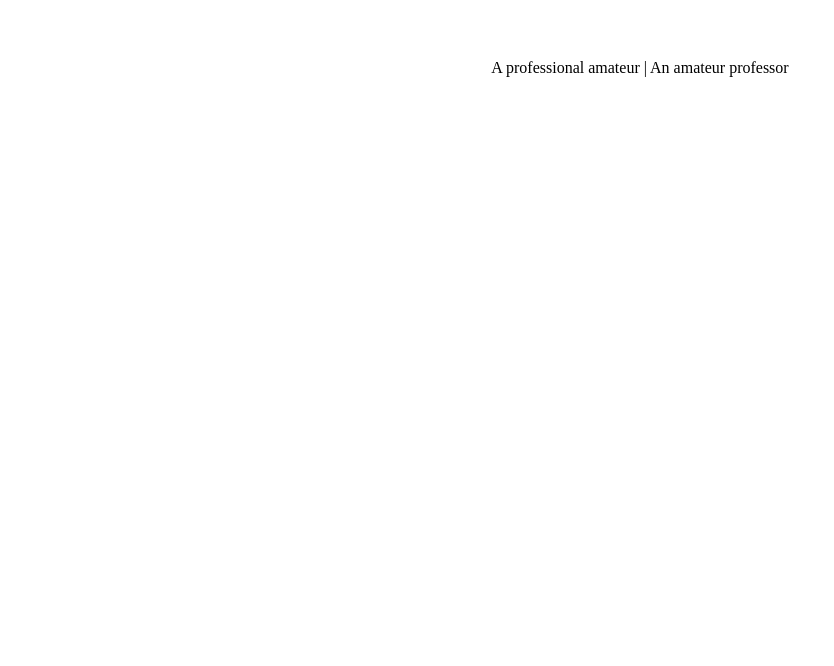
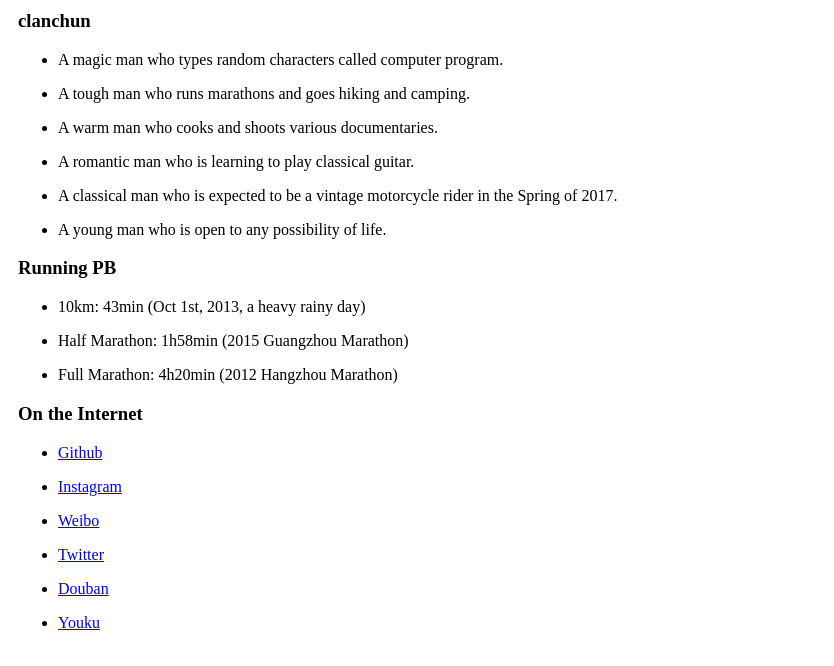
Before and after one commit to clanchun/clanchun.github.io, a plain HTML site: page index.html in a window 1280 px wide. Shown: the whole page, without its empty margins (0-834 px from the left). Drawn offline with Linux system fonts and the light colour scheme.

Commit message:
a professional amateur | an amateur professor

```diff
--- a/index.html
+++ b/index.html
@@ -1,17 +1,79 @@
 <html>
   <head>
+    <meta http-equiv="Content-Type" content="application/xhtml+xml; charset=UTF-8" />
     <title>
-      Motorcycle Maintenancer
+      A professional amateur | An amateur professor
     </title>
+
     <style type = "text/css">
-      body {
-      text-align:center;
-      line-height:120px;
-      }
+      #main{margin: 10px;}
     </style>
+
+    <script>
+      (function(i,s,o,g,r,a,m){i['GoogleAnalyticsObject']=r;i[r]=i[r]||function(){
+      (i[r].q=i[r].q||[]).push(arguments)},i[r].l=1*new Date();a=s.createElement(o),
+      m=s.getElementsByTagName(o)[0];a.async=1;a.src=g;m.parentNode.insertBefore(a,m)
+      })(window,document,'script','//www.google-analytics.com/analytics.js','ga');
+
+      ga('create', 'UA-60833038-1', 'auto');
+      ga('send', 'pageview');
+    </script>
+
   </head>
 
   <body>
-    A professional amateur | An amateur professor
+    <div id="main">
+      <h3> clanchun </h3>
+      <ul>
+        <li>
+          <p> A magic man who types random characters called computer program. </p>
+        </li>
+        <li>
+          <p> A tough man who runs marathons and goes hiking and camping. </p>
+        </li>
+        <li>
+          <p> A warm man who cooks and shoots various documentaries. </p>
+        </li>
+        <li>
+          <p> A romantic man who is learning to play classical guitar. </p>
+        </li>
+        <li>
+          <p> A classical man who is expected to be a vintage motorcycle
+            rider in the Spring of 2017. </p>
+        </li>
+        <li>
+          <p> A young man who is open to any possibility of life. </p>
+        </li>
+      </ul>
+
+      <h3> Running PB </h3>
+      <ul>
+        <li> <p> 10km: 43min (Oct 1st, 2013, a heavy rainy day) </p> </li>
+        <li> <p> Half Marathon: 1h58min (2015 Guangzhou Marathon) </p> </li>
+        <li> <p> Full Marathon: 4h20min (2012 Hangzhou Marathon) </p> </li>
+      </ul>
+
+      <h3> On the Internet </h3>
+      <ul>
+        <li>
+          <p> <a href="https://github.com/clanchun"> Github </a> </p>
+        </li>
+        <li>
+          <p> <a href="https://instagram.com/clanchun"> Instagram </a> </p>
+        </li>
+        <li>
+          <p> <a href="https://weibo.com/clanchun"> Weibo </a> </p>
+        </li>
+        <li>
+          <p> <a href="https://twitter.com/clanchun"> Twitter </a> </p>
+        </li>
+        <li>
+          <p> <a href="https://douban.com/people/clanchun"> Douban </a> </p>
+        </li>
+        <li>
+          <p> <a href="https://i.youku.com/clanchun"> Youku </a> </p>
+        </li>
+      </ul>
+    </div>
   </body>
 </html>
```
